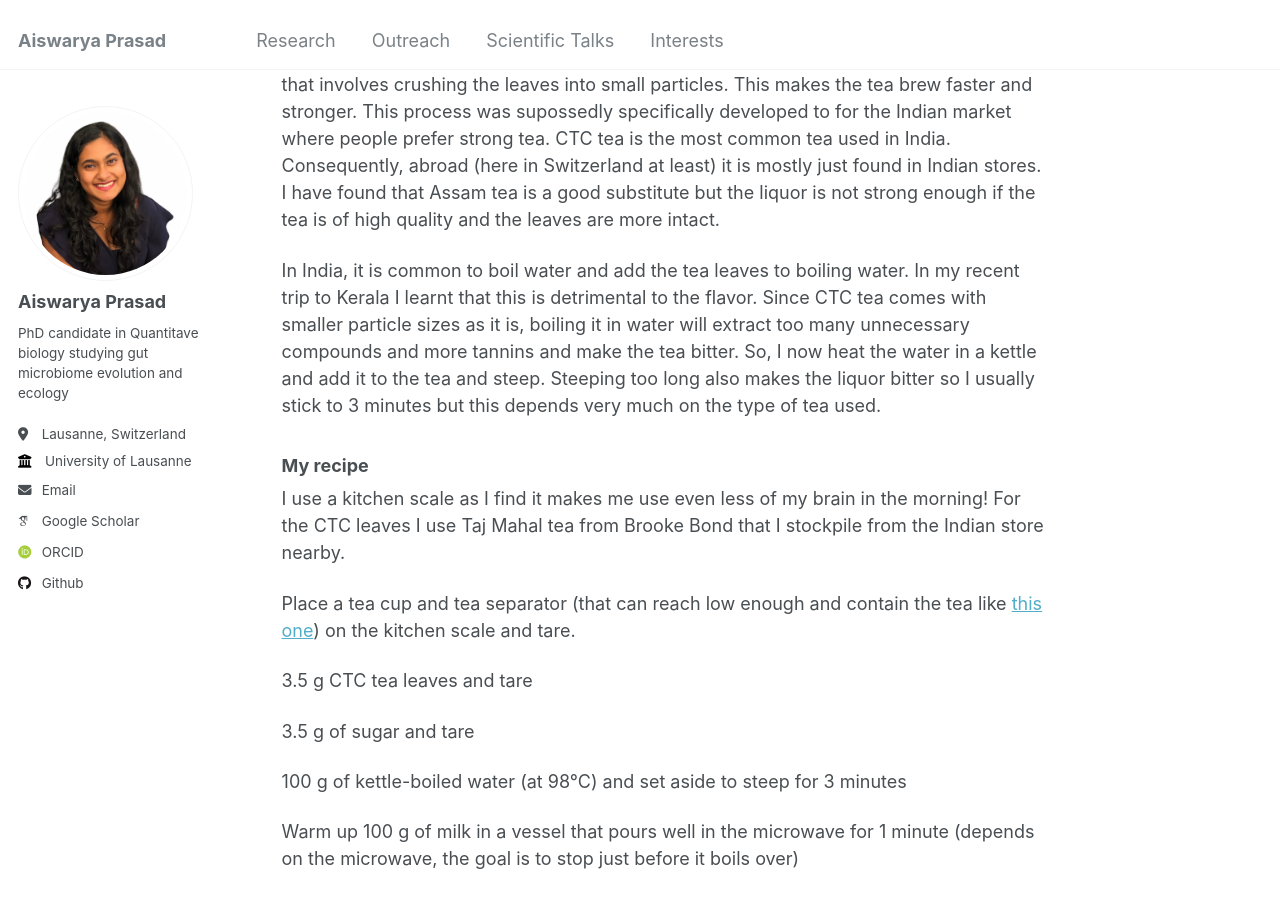
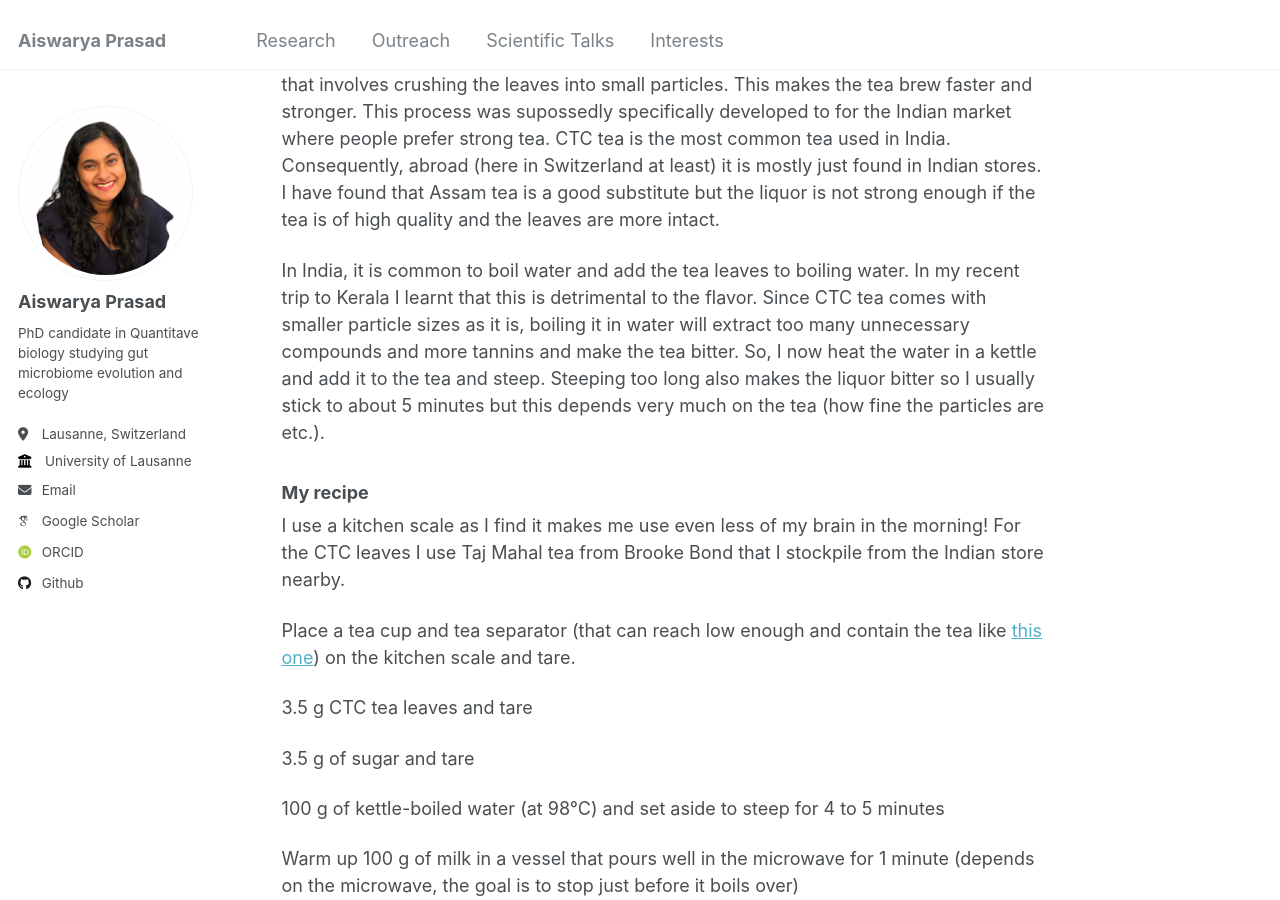
Before and after one commit to Aiswarya-prasad/aiswarya-prasad.github.io, a Jekyll site: the page built from _posts/2025-01-01-recipe-my-chai.md, in a window 1280 px wide and 900 px high, scrolled down 556 px. Built offline with Jekyll 4.4.1, drawn with Linux system fonts in a browser that asks for light colours; some web fonts are replaced.

Commit message:
Syntax change, squash commit later or just ignore.

```diff
--- a/_posts/2025-01-01-recipe-my-chai.md
+++ b/_posts/2025-01-01-recipe-my-chai.md
@@ -16,7 +16,7 @@ Thanks to western interpretations, Chai is now popular in several forms some tha
 What is CTC tea?
 CTC stands for Crush, Tear, Curl. Usually higher grade tea is made by selecting specific types of leaves (and/or buds). It is a method of processing tea leaves that involves crushing the leaves into small particles. This makes the tea brew faster and stronger. This process was supossedly specifically developed to for the Indian market where people prefer strong tea. CTC tea is the most common tea used in India. Consequently, abroad (here in Switzerland at least) it is mostly just found in Indian stores. I have found that Assam tea is a good substitute but the liquor is not strong enough if the tea is of high quality and the leaves are more intact.
 
-In India, it is common to boil water and add the tea leaves to boiling water. In my recent trip to Kerala I learnt that this is detrimental to the flavor. Since CTC tea comes with smaller particle sizes as it is, boiling it in water will extract too many unnecessary compounds and more tannins and make the tea bitter. So, I now heat the water in a kettle and add it to the tea and steep. Steeping too long also makes the liquor bitter so I usually stick to 3 minutes but this depends very much on the type of tea used.
+In India, it is common to boil water and add the tea leaves to boiling water. In my recent trip to Kerala I learnt that this is detrimental to the flavor. Since CTC tea comes with smaller particle sizes as it is, boiling it in water will extract too many unnecessary compounds and more tannins and make the tea bitter. So, I now heat the water in a kettle and add it to the tea and steep. Steeping too long also makes the liquor bitter so I usually stick to about 5 minutes but this depends very much on the tea (how fine the particles are etc.).
 
 ### My recipe
 
@@ -28,7 +28,7 @@ Place a tea cup and tea separator (that can reach low enough and contain the tea
 
 3.5 g of sugar and tare
 
-100 g of kettle-boiled water (at 98°C) and set aside to steep for 3 minutes
+100 g of kettle-boiled water (at 98°C) and set aside to steep for 4 to 5 minutes
 
 Warm up 100 g of milk in a vessel that pours well in the microwave for 1 minute (depends on the microwave, the goal is to stop just before it boils over)
 
```
Also changed, not shown: 1 other file.
